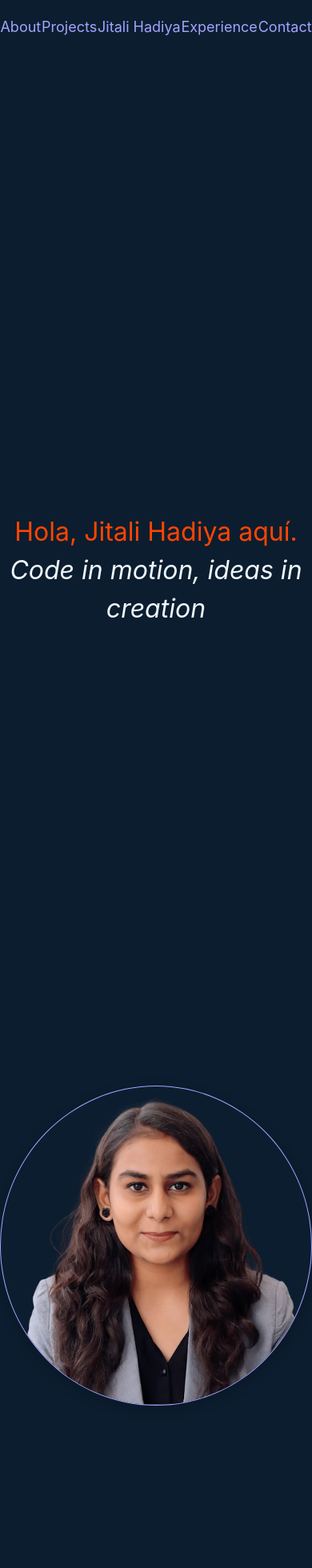
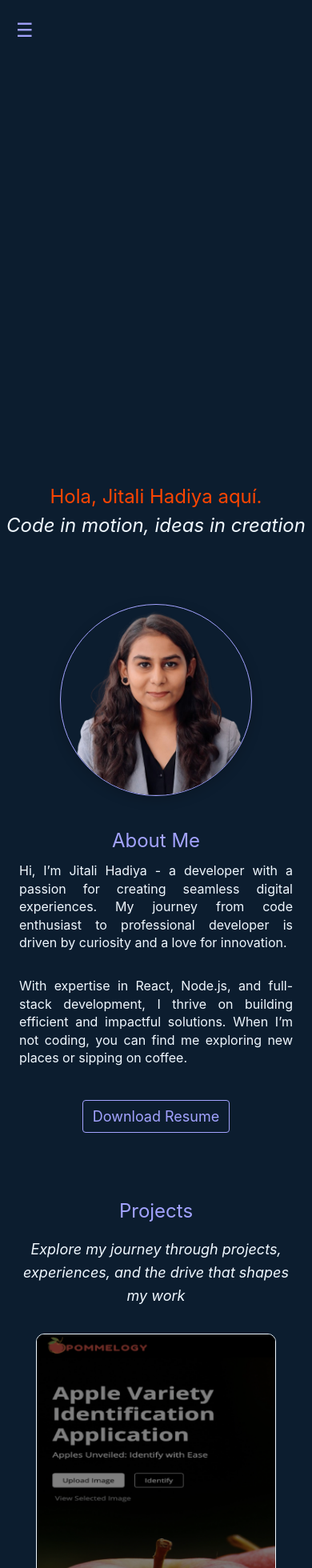
Before and after one commit to Jitali24/Portfolio, a React (Create React App) app: page / in a window 390 px wide. Shown: the top 1960 px of the page at 80% size. Built offline with nearby package versions, Linux system fonts and the light colour scheme.

Commit message:
Add responsive

```diff
--- a/src/App.css
+++ b/src/App.css
@@ -22,17 +22,49 @@
   top: 0;
 }
 
+.header-content {
+  padding: 0 20px;
+}
+
+/* Flex styling for nav items */
 .header-content nav ul {
   list-style: none;
   display: flex;
   justify-content: space-around;
-  /* gap: 40px; */
   margin: 0;
   padding: 0;
 }
 
+/* Hide menu and adjust header for mobile */
+@media (max-width: 768px) {
+  .header-content nav ul {
+    display: none; /* Hide nav items on small screens */
+    flex-direction: column;
+    background-color: rgba(0, 0, 0, 0.9); /* Background for mobile nav */
+    position: absolute;
+    top: 60px;
+    right: 0;
+    width: 100%;
+    text-align: center;
+  }
+
+  /* Style the hamburger icon */
+  .header-content .hamburger {
+    display: block;
+    cursor: pointer;
+    font-size: 24px;
+    color: #a3a3ff;
+    justify-self: baseline;
+  }
+
+  /* Show nav items when menu is active */
+  .header-content nav.nav-active ul {
+    display: flex;
+  }
+}
+
 .header-content nav ul li {
-  display: inline;
+  padding: 10px 0;
 }
 
 .header-content nav ul li a {
@@ -42,11 +74,15 @@
 }
 
 .header-content nav ul li a:hover {
-  /* color: #a3a3ff;
-  color: #6272ff; */
   color: aliceblue;
 }
 
+/* Default hide hamburger for larger screens */
+.hamburger {
+  display: none;
+}
+
+/* Background Container */
 .background {
   display: flex;
   justify-content: center;
@@ -59,34 +95,12 @@
   width: 350px;
   height: 350px;
   margin: auto;
-  /* background: url("../../Hand\ coding-rafiki.png") no-repeat center center; */
   background: repeat center center;
   background-size: contain;
-  /* animation: zoomTilt 10s ease-in-out infinite; */
 }
 
-@keyframes zoomTilt {
-  0% {
-    transform: scale(1) rotate(0deg) translateY(0) translateX(0);
-  }
-  25% {
-    transform: scale(1.05) rotate(5deg) translateY(-10px) translateX(-10px);
-  }
-  50% {
-    transform: scale(1.1) rotate(0deg) translateY(0) translateX(0);
-  }
-  75% {
-    transform: scale(1.05) rotate(-5deg) translateY(10px) translateX(10px);
-  }
-  100% {
-    transform: scale(1) rotate(0deg) translateY(0) translateX(0);
-  }
-}
-
-/* Header Content */
 .swipe-up-container {
   text-align: center;
-  position: relative;
   color: aliceblue;
   font-size: 32px;
   margin-top: 3rem;
@@ -117,6 +131,42 @@
   }
 }
 
+/* Responsive Adjustments */
+@media (max-width: 768px) {
+  .background {
+    height: 60vh;
+    margin-top: 10px;
+  }
+
+  .revolving-object {
+    width: 45%;
+    height: auto;
+  }
+
+  .swipe-up-container {
+    font-size: 2rem;
+    margin-top: 2rem;
+  }
+}
+
+@media (max-width: 480px) {
+  .background {
+    height: 60vh;
+    margin-top: 5px;
+  }
+
+  .revolving-object {
+    width: 80%;
+    height: auto;
+  }
+
+  .swipe-up-container {
+    font-size: 24px;
+    margin-top: 1rem;
+    padding: 0 0.5rem;
+  }
+}
+
 /* Project Section */
 .project-section {
   display: flex;
@@ -131,16 +181,19 @@
 
 .project-section .title h3 {
   font-size: 18px;
-  line-height: 5rem;
+  line-height: 2.5rem;
   font-style: italic;
+  text-align: center;
+  margin: 1rem 0;
 }
 
 .project-section .projects {
-  width: -webkit-fill-available;
   display: flex;
   flex-direction: row;
   justify-content: space-evenly;
+  gap: 2rem;
   padding: 2rem 0;
+  flex-wrap: wrap;
 }
 
 .project-section .projects .project-content {
@@ -150,7 +203,7 @@
 
 .project-section .projects .project-content h1 {
   color: #a3a3ff;
-  line-height: 5rem;
+  line-height: 3rem;
   font-weight: 500;
   font-size: 21px;
 }
@@ -163,6 +216,7 @@
   border-radius: 10px;
   opacity: 0;
   transform: translateY(-100px);
+  animation: swipeDown 1s forwards;
 }
 
 /* Swipe Down Text */
@@ -172,18 +226,6 @@
   animation: swipeDown 1s forwards;
 }
 
-.swipe-down-text:nth-child(1) {
-  animation-delay: 0.5s;
-}
-
-.swipe-down-text:nth-child(2) {
-  animation-delay: 1s;
-}
-
-.swipe-down-text:nth-child(3) {
-  animation-delay: 1.5s;
-}
-
 @keyframes swipeDown {
   to {
     opacity: 1;
@@ -191,26 +233,109 @@
   }
 }
 
-/* Tools & Technology */
+/* Responsive Adjustments */
+@media (max-width: 992px) {
+  .project-section .projects {
+    gap: 1.5rem;
+  }
+
+  .project-section .projects .project-content {
+    max-width: 45%;
+  }
+
+  .project-section .projects .project-content h1 {
+    font-size: 18px;
+  }
+
+  .project-image {
+    width: 250px;
+    height: 330px;
+  }
+}
+
+@media (max-width: 768px) {
+  .project-section .projects {
+    flex-direction: row;
+    align-items: center;
+  }
+
+  .project-section .projects .project-content {
+    max-width: 100%;
+    text-align: center;
+  }
+
+  .project-image {
+    width: 50%;
+    height: auto;
+    margin: 1rem 0;
+  }
+
+  .project-section .title h1 {
+    font-size: 28px;
+  }
+
+  .project-section .title h3 {
+    font-size: 16px;
+    line-height: 1.8rem;
+  }
+}
+
+@media (max-width: 480px) {
+  .project-section {
+    padding: 0 1.5rem;
+  }
+
+  .project-section .title h1 {
+    font-size: 24px;
+  }
+
+  .project-section .title h3 {
+    font-size: 18px;
+  }
+
+  .project-section .projects {
+    padding: 0;
+  }
+
+  .project-section .projects .project-content {
+    padding: 0.5rem 0 2rem 0;
+  }
+
+  .project-section .projects .project-content h1 {
+    font-size: 20px;
+    line-height: normal;
+    margin-bottom: 1rem;
+  }
+
+  .project-section .projects .project-content h2 {
+    font-size: 16px;
+    text-align: justify;
+  }
+
+  .project-image {
+    width: 100%;
+    max-width: 300px;
+    height: auto;
+  }
+}
+
+/* Tools & Technology Container */
+.cards-container {
+  display: flex;
+  flex-direction: column;
+  align-items: center;
+  padding: 3rem 0;
+}
+
 .cards-container .cards {
   display: flex;
+  flex-wrap: wrap;
+  gap: 20px;
   justify-content: center;
-  gap: 20px;
-  padding: 50px 0;
-  flex-wrap: wrap;
+  padding: 2rem 0;
 }
 
-.cards-container .title h1 {
-  font-size: 32px;
-  color: #a3a3ff;
-}
-
-.cards-container .title h3 {
-  font-size: 18px;
-  line-height: 5rem;
-  font-style: italic;
-}
-
+/* Card Styling */
 .card {
   width: 150px;
   height: 150px;
@@ -218,27 +343,88 @@
   border: 1px solid aliceblue;
   border-radius: 10px;
   display: flex;
-  flex-direction: column;
   align-items: center;
-  justify-content: flex-start;
+  justify-content: center;
   overflow: hidden;
-  position: relative;
-  display: inline-block;
+  transition: transform 0.3s ease;
 }
 
 .card:hover {
-  cursor: pointer;
   transform: scale(1.05); /* Slight zoom effect on hover */
 }
 
-.card:hover .tooltip {
-  visibility: visible;
-}
-
+/* Image Styling */
 .card img {
   width: 100%;
   height: auto;
-  margin: auto;
+}
+
+.cards-container .title h1 {
+  color: #a3a3ff;
+}
+
+.cards-container .title h3 {
+  font-style: italic;
+}
+/* Responsive Adjustments */
+
+/* Medium screens (Tablets, up to 992px) */
+@media (max-width: 992px) {
+  .cards-container .title h1 {
+    font-size: 28px;
+  }
+
+  .cards-container .title h3 {
+    font-size: 16px;
+    line-height: 2rem;
+  }
+
+  /* Slightly reduce card size on medium screens */
+  .card {
+    width: 140px;
+    height: 140px;
+  }
+}
+
+/* Small screens (Mobile, up to 768px) */
+@media (max-width: 768px) {
+  .cards-container .title h1 {
+    font-size: 24px;
+    padding-bottom: 2rem;
+  }
+
+  .cards-container .title h3 {
+    font-size: 20px;
+    line-height: 1.8rem;
+  }
+
+  /* Smaller card size on mobile */
+  .card {
+    width: 120px;
+    height: 120px;
+  }
+}
+
+/* Extra Small screens (Small mobile, up to 480px) */
+@media (max-width: 480px) {
+  .cards-container {
+    padding: 2rem 1.5rem;
+  }
+
+  .cards-container .title h1 {
+    font-size: 28px;
+  }
+
+  .cards-container .title h3 {
+    font-size: 18px;
+    line-height: 1.5rem;
+  }
+
+  /* Adjust card size for smaller screens */
+  .card {
+    width: 45%;
+    height: auto;
+  }
 }
 
 /* Tooltip Styles */
@@ -254,7 +440,7 @@
   z-index: 1;
 }
 
-/* About */
+/* About Section */
 .about-section {
   display: flex;
   justify-content: center;
@@ -267,6 +453,7 @@
   align-items: center;
   margin: 0 auto;
   padding: 8rem 0;
+  max-width: 1200px;
 }
 
 .about-image {
@@ -308,8 +495,77 @@
 
 .about-link:hover {
   background: #a3a3ff;
-  color: #0c1d2f;
   color: #0d0d2b;
+}
+
+/* Responsive Adjustments */
+@media (max-width: 992px) {
+  .about-container {
+    gap: 4rem;
+    padding: 6rem 2rem;
+  }
+
+  .about-image {
+    width: 20rem;
+    height: 20rem;
+  }
+
+  .about-content h1 {
+    font-size: 28px;
+    line-height: 4rem;
+  }
+
+  .about-content p {
+    font-size: 16px;
+  }
+}
+
+@media (max-width: 768px) {
+  .about-container {
+    flex-direction: row;
+    gap: 2.5rem;
+    padding: 6rem 2rem;
+  }
+
+  .about-image {
+    width: 18rem;
+    height: 18rem;
+  }
+
+  .about-content h1 {
+    font-size: 28px;
+    line-height: 3.5rem;
+  }
+
+  .about-content p {
+    font-size: 17px;
+    line-height: 1.4;
+  }
+}
+
+@media (max-width: 480px) {
+  .about-container {
+    padding: 5rem 1.5rem;
+    flex-direction: column;
+  }
+
+  .about-image {
+    width: 15rem;
+    height: 15rem;
+  }
+
+  .about-content h1 {
+    font-size: 24px;
+    line-height: 2rem;
+  }
+
+  .about-content p {
+    font-size: 16px;
+  }
+
+  .about-link {
+    padding: 6px 12px;
+  }
 }
 
 /* Experience */
@@ -322,7 +578,7 @@
 .timeline-section h1 {
   text-align: center;
   margin-bottom: 20px;
-  color: #fff;
+  color: #a3a3ff;
 }
 
 /* Timeline */
@@ -337,7 +593,7 @@
   content: "";
   position: absolute;
   width: 4px;
-  background-color: #333;
+  background-color: #9ca3af;
   top: 0;
   bottom: 0;
   left: 50%;
@@ -411,30 +667,56 @@
 }
 
 /* Responsive Timeline */
-@media screen and (max-width: 768px) {
+
+/* Medium screens (Tablets, up to 992px) */
+@media screen and (max-width: 992px) {
+  .timeline-section {
+    padding: 20px 15px;
+  }
+
+  .timeline-item {
+    width: 90%;
+    left: 5%;
+  }
+
   .timeline:before {
-    left: 20px;
+    left: 10%;
+  }
+
+  .timeline-item.left:after,
+  .timeline-item.right:after {
+    display: none; /* Hide arrows on smaller screens */
+  }
+
+  .timeline-section h1 {
+    font-size: 28px;
+  }
+}
+
+/* Small screens (Mobile, up to 768px) */
+@media screen and (max-width: 767px) {
+  .timeline:before {
+    left: 50%;
   }
 
   .timeline-item {
     width: 100%;
     left: 0;
-    transform: none;
+    margin-left: 0px;
   }
 
-  .timeline-item.left:after,
-  .timeline-item.right:after {
-    left: auto;
-    right: auto;
-    top: 10px;
-    border-color: transparent transparent transparent #56568a;
+  .timeline-item:before {
+    left: 0;
+  }
+
+  .timeline-section h1 {
+    font-size: 24px;
   }
 }
 
 /* Contact Section */
 .contact-section {
-  padding: 4rem 0;
-  /* background: linear-gradient(135deg, #0d0d2b, #2c3e50); */
+  padding: 4rem 1rem;
   color: aliceblue;
   text-align: center;
 }
@@ -447,23 +729,34 @@
 .contact-section p {
   font-size: 18px;
   font-style: italic;
-  line-height: 5rem;
+  line-height: 1.8rem;
+  max-width: 600px;
+  margin: 0 auto;
 }
 
+/* Contact Body */
 .contact-section .contact-body {
   display: flex;
   flex-direction: row;
   justify-content: space-around;
   padding: 50px 0;
+  gap: 2rem;
 }
 
 .contact-section .contact-body .contact-body-img {
   width: 30%;
 }
 
+.contact-body-img img {
+  width: 100%;
+  border-radius: 8px;
+}
+
 .contact-container {
   width: 40%;
-  align-content: center;
+  display: flex;
+  flex-direction: column;
+  align-items: center;
 }
 
 .contact-container h1 {
@@ -481,6 +774,7 @@
   display: flex;
   flex-direction: column;
   gap: 1rem;
+  width: 100%;
 }
 
 .input-group input,
@@ -513,17 +807,72 @@
 }
 
 .submit-btn:hover {
-  /* background-color: #6272ff; */
   background-color: #a3a3ff;
   color: #0c1d2f;
 }
 
+/* Responsive Adjustments */
+
+/* Medium screens (Tablets, up to 992px) */
+@media screen and (max-width: 992px) {
+  .contact-section .contact-body {
+    flex-direction: row;
+    align-items: center;
+    padding: 2rem 1rem;
+  }
+
+  .contact-section .contact-body .contact-body-img,
+  .contact-container {
+    width: 80%;
+  }
+
+  .contact-section p {
+    font-size: 16px;
+  }
+}
+
+/* Small screens (Mobile, up to 768px) */
+@media screen and (max-width: 767px) {
+  .contact-section .contact-body {
+    flex-direction: column;
+    align-items: center;
+    padding: 2rem 1rem;
+  }
+
+  .contact-section h1 {
+    font-size: 28px;
+  }
+
+  .contact-section p {
+    font-size: 16px;
+    line-height: 1.5rem;
+  }
+
+  .contact-section .contact-body .contact-body-img,
+  .contact-container {
+    width: 100%;
+  }
+
+  .input-group input,
+  .input-group textarea {
+    padding: 0.8rem;
+    font-size: 14px;
+  }
+
+  .submit-btn {
+    padding: 0.8rem;
+    font-size: 16px;
+  }
+}
+
+/* Footer Section */
 .footer {
   background-color: #0c1d2f;
   color: aliceblue;
-  padding: 50px 20px;
+  padding: 2rem 1.5rem;
   text-align: center;
   font-size: 18px;
+  border-top: 1px solid #a3a3ff;
 }
 
 .footer-content {
--- a/src/App.js
+++ b/src/App.js
@@ -1,4 +1,4 @@
-import React, { useEffect, useRef } from "react";
+import React, { useEffect, useRef, useState } from "react";
 import { gsap } from "gsap";
 import { ScrollTrigger } from "gsap/ScrollTrigger";
 import "./App.css";
@@ -9,15 +9,20 @@ import Card3 from "../src/assests/java.png";
 import Card4 from "../src/assests/js.png";
 import Card5 from "../src/assests/react.png";
 import Card6 from "../src/assests/node.png";
+import Card7 from "../src/assests/Saas.png";
+
 import ProfileImage from "../src/assests/jitali.png";
 //import CursorTracker from "./components/Cursor";
+
 import linkedin from "../src/assests/linkedin.png";
 import github from "../src/assests/github.png";
 import contact from "../src/assests/contact.png";
 import Contact from "../src/assests/Contact us.gif";
+
 import Pommelogy from "../src/assests/Pommelogy.png";
 import Skillsage from "../src/assests/Skillsage.png";
 import NewsApp from "../src/assests/NewsApp.png";
+
 import Coding from "../src/assests/Coding.gif";
 
 import { motion } from "framer-motion";
@@ -90,36 +95,42 @@ function App() {
     }, 2000); // Change message every 2 seconds
 
     return () => clearInterval(messageInterval);
-  }, []); // Empty dependency array ensures this effect runs only once
+  }, []);
 
   const experiences = [
     {
-      role: "Web Developer",
-      company: "Ultimate Coders",
-      period: "Sep 2023 - Present",
+      role: "Intern - Technical Systems Analyst",
+      company: "University of Windsor",
+      period: "May 2024 - Aug 2024",
       description:
-        "Developing user-friendly web applications with React and Node.js.",
+        "Worked on web-based application development using full-stack technologies, focusing on front-end interfaces and back-end integration. Participated in end-to-end testing, debugging, and optimizing application performance.",
     },
     {
       role: "Full-Stack Developer",
       company: "Toshal Infotech",
       period: "Apr 2022 - Mar 2023",
       description:
-        "Built full-stack web applications using React for front end and Node.js for back end.",
+        "Developed full-stack web and mobile applications using ReactJS for front-end and NodeJS for back-end development, integrating custom middleware and RESTful APIs. Consulted with clients to understand requirements, created mock-ups, and performed end-to-end testing and debugging.",
     },
     {
-      role: "Frontend Developer",
+      role: "Front-End Developer",
       company: "Krtya Softwares",
-      period: "Jan 2024 - Aug 2024",
+      period: "Jan 2022 - Mar 2022",
       description:
-        "Analyzed system requirements and optimized software applications.",
+        "Designed and integrated user-friendly front-end interfaces using ReactJS, with a focus on responsive design and performance. Collaborated with back-end developers to ensure seamless API integration and conducted quality control and testing.",
     },
   ];
+
+  const [menuActive, setMenuActive] = useState(false);
+
+  const toggleMenu = () => {
+    setMenuActive(!menuActive);
+  };
 
   return (
     <div className="App">
       {/* Header */}
-      <header className="header">
+      {/* <header className="header">
         <div className="header-content">
           <nav>
             <ul>
@@ -147,6 +158,36 @@ function App() {
                 <a href="#contacts" className="enlarge-on-hover">
                   Contact
                 </a>
+              </li>
+            </ul>
+          </nav>
+        </div>
+      </header> */}
+
+      <header className="header">
+        <div className="header-content">
+          {/* Hamburger/Close icon */}
+          <div className="hamburger" onClick={toggleMenu}>
+            {menuActive ? "✕" : "☰"}
+          </div>
+
+          {/* Navigation menu */}
+          <nav className={menuActive ? "nav-active" : ""}>
+            <ul>
+              <li>
+                <a href="#about">About</a>
+              </li>
+              <li>
+                <a href="#work">Projects</a>
+              </li>
+              <li>
+                <a href="#home">Jitali Hadiya</a>
+              </li>
+              <li>
+                <a href="#experience">Experience</a>
+              </li>
+              <li>
+                <a href="#contacts">Contact</a>
               </li>
             </ul>
           </nav>
@@ -192,7 +233,7 @@ function App() {
           </p>
 
           <a
-            href="/Jitali_Hadiya_Resume.pdf" // Path to your resume file
+            href="src/files/JitaliH_Resume.pdf" // Path to your resume file
             download="Jitali_Hadiya_Resume.pdf" // Name for the downloaded file
             className="about-link"
           >
@@ -284,42 +325,30 @@ function App() {
           {/* Card 1 */}
           <div className="card">
             <img src={Card1} alt="HTML" />
-            <div className="tooltip">HTML</div>
           </div>
           {/* Card 2 */}
           <div className="card">
             <img src={Card2} alt="CSS" />
-            <div className="tooltip">
-              <h4>CSS</h4>
-            </div>
           </div>
           {/* Card 3 */}
           <div className="card">
             <img src={Card3} alt="Java" />
-            <div className="tooltip">
-              <h4>Java</h4>
-            </div>
           </div>
           {/* Card 4 */}
           <div className="card">
             <img src={Card4} alt="JavaScript" />
-            <div className="tooltip">
-              <h4>JavaScript</h4>
-            </div>
           </div>
           {/* Card 5 */}
           <div className="card">
             <img src={Card5} alt="React JS" />
-            <div className="tooltip">
-              <h4>React JS</h4>
-            </div>
           </div>
           {/* Card 6 */}
           <div className="card">
             <img src={Card6} alt="Node JS" />
-            <div className="tooltip">
-              <h4>Node JS</h4>
-            </div>
+          </div>
+          {/* Card 7 */}
+          <div className="card">
+            <img src={Card7} alt="SaaS" />
           </div>
         </div>
       </div>
@@ -442,8 +471,6 @@ function App() {
           <p>&copy; 2024 Jitali Hadiya | Designed with passion and code</p>
         </div>
       </footer>
-
-      {/*  */}
     </div>
   );
 }
```
Also changed, not shown: src/assests/Saas.png (added), 1 other file (tests, documents, lock files or other folders).
